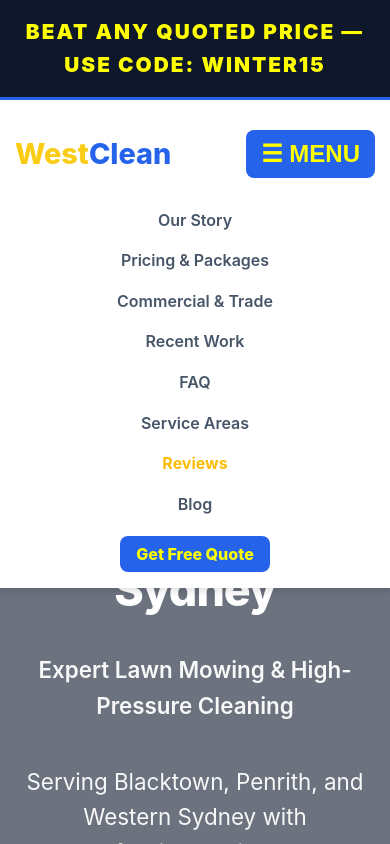
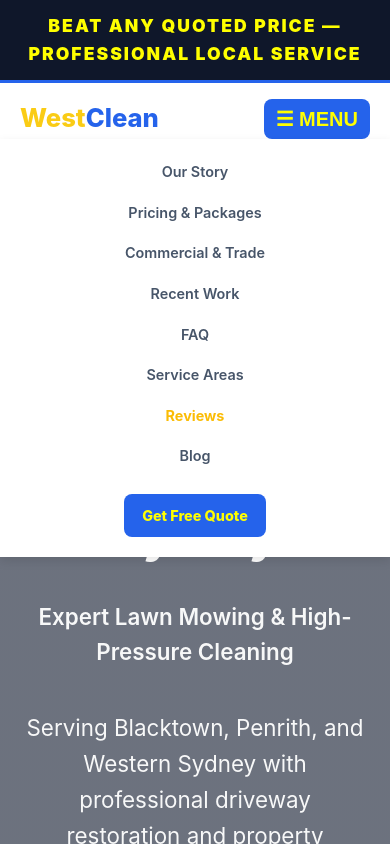
Before and after one commit to westcleandriveway/westclean-website, a plain HTML site: page index.html in a window 390 px wide. Both pictures are taken after a click on the button "☰ MENU". Shown: the top 844 px of the page. Drawn offline with nearby package versions, Linux system fonts and the light colour scheme.

```diff
--- a/index.html
+++ b/index.html
@@ -14,7 +14,7 @@
             --soft-blue: #eff6ff;
             --slate: #475569;
             --dark: #0f172a;
-            --maxw: 1100px;
+            --maxw: 1240px; /* Расширили максимальную ширину для свободного размещения пунктов меню */
             --border-color: #e2e8f0;
             --white: #ffffff;
             --shadow-sm: 0 1px 3px rgba(0,0,0,0.1);
@@ -39,9 +39,9 @@
             background: var(--dark);
             color: var(--bright-yellow);
             text-align: center;
-            padding: 15px 0;
+            padding: 12px 0;
             font-weight: 900;
-            font-size: 1.3rem;
+            font-size: 1.1rem;
             text-transform: uppercase;
             letter-spacing: 2px;
             border-bottom: 3px solid var(--primary-blue);
@@ -49,8 +49,8 @@
 
         /* NAVIGATION */
         nav {
-            background: rgba(255, 255, 255, 0.95);
-            padding: 20px 0;
+            background: rgba(255, 255, 255, 0.98);
+            padding: 15px 0;
             border-bottom: 1px solid var(--border-color);
             position: sticky;
             top: 0;
@@ -58,11 +58,13 @@
             backdrop-filter: blur(8px);
         }
         .nav-container { display: flex; justify-content: space-between; align-items: center; }
-        .logo { font-size: 1.8rem; font-weight: 800; text-decoration: none; }
+        .logo { font-size: 1.6rem; font-weight: 800; text-decoration: none; white-space: nowrap; }
         .logo .west { color: #facc15; }
         .logo .clean { color: var(--primary-blue); }
-        .nav-links { list-style: none; display: flex; gap: 30px; align-items: center; }
-        .nav-links a { text-decoration: none; color: var(--slate); font-weight: 600; }
+
+        .nav-links { list-style: none; display: flex; gap: 18px; align-items: center; }
+        .nav-links a { text-decoration: none; color: var(--slate); font-weight: 600; font-size: 0.9rem; white-space: nowrap; transition: color 0.2s; }
+        .nav-links a:hover { color: var(--primary-blue); }
 
         /* HERO SECTION */
         .hero {
@@ -112,7 +114,7 @@
             scroll-snap-type: x mandatory;
             padding: 20px;
             scroll-behavior: smooth;
-            -webkit-overflow-scrolling: touch; /* TYPO FIXED */
+            -webkit-overflow-scrolling: touch;
         }
 
         .gallery-grid::-webkit-scrollbar { display: none; }
@@ -215,32 +217,23 @@
 
         footer { background: var(--dark); color: #94a3b8; padding: 100px 0; text-align: center; }
 
-        @media (max-width: 768px) {
-            .nav-links { display: none; }
-            .location-grid, .about-flex { flex-direction: column; text-align: center; }
-            .btn-primary, .btn-secondary { width: 100%; margin-left: 0; margin-top: 15px; }
-            .about-image img, .map-container { height: 350px; }
-        }
-
         /* Styling the Hamburger Button */
         #menu-toggle {
             display: none;
             background: #2563eb;
             color: #ffff00;
             border: none;
-            padding: 10px 15px;
+            padding: 8px 12px;
             border-radius: 8px;
-            font-size: 24px;
+            font-size: 20px;
             font-weight: bold;
             cursor: pointer;
-            margin: 10px auto;
         }
 
-        /* Combined Mobile Navigation Fix */
-        @media (max-width: 768px) {
+        /* Mobile Navigation Rules */
+        @media (max-width: 960px) {
             #menu-toggle {
                 display: block !important;
-                margin: 0 !important;
             }
 
             .nav-container {
@@ -248,7 +241,6 @@
                 flex-direction: row !important;
                 justify-content: space-between !important;
                 align-items: center;
-                padding: 10px 15px;
                 position: relative;
             }
 
@@ -261,8 +253,9 @@
                 width: 100%;
                 background: white;
                 padding: 20px 0;
-                box-shadow: 0 4px 6px rgba(0,0,0,0.1);
+                box-shadow: 0 4px 10px rgba(0,0,0,0.1);
                 gap: 15px;
+                align-items: center;
             }
 
             .nav-cta {
@@ -272,12 +265,11 @@
                 text-align: center;
             }
         }
-
     </style>
 </head>
 <body>
 
-    <div class="top-bar">BEAT ANY QUOTED PRICE — USE CODE: WINTER15</div>
+    <div class="top-bar">BEAT ANY QUOTED PRICE — PROFESSIONAL LOCAL SERVICE</div>
 
     <nav>
         <div class="container nav-container">
@@ -292,7 +284,7 @@
                 <li><a href="#areas">Service Areas</a></li>
                 <li><a href="#reviews" style="font-weight: bold; color: #fbbc05;">Reviews</a></li>
                 <li><a href="blog/index.html">Blog</a></li>
-                <li class="nav-cta"><a href="#contact" style="background: #2563eb; color: #ffff00; padding: 8px 16px; border-radius: 8px; font-weight: 800;">Get Free Quote</a></li>
+                <li class="nav-cta"><a href="#contact" style="background: #2563eb; color: #ffff00; padding: 10px 18px; border-radius: 8px; font-weight: 800; display: inline-block;">Get Free Quote</a></li>
             </ul>
         </div>
     </nav>
@@ -340,7 +332,7 @@
         <div class="container">
             <div class="section-title" style="text-align: center;">
                 <h2 style="font-size: 2.5rem; color: var(--dark); font-weight: 800;">Our Services & Packages</h2>
-                <p>Professional results with transparent local pricing. Use code <strong>WINTER15</strong> to save!</p>
+                <p>Professional results with transparent local pricing.</p>
             </div>
             <div class="grid">
                 <div class="card">
@@ -425,7 +417,7 @@
             <script src="https://elfsightcdn.com/platform.js" async></script>
             <div class="elfsight-app-efad9f3d-10e0-492d-8031-ca0c927cc818" data-elfsight-app-lazy></div>
         </div>
-</section>
+    </section>
 
     <section id="areas" style="background: #ffffff; padding: 100px 0; border-top: 1px solid #e2e8f0;">
         <div class="container" style="display: flex; flex-wrap: wrap; align-items: center; gap: 50px;">
@@ -538,10 +530,9 @@
         }
       });
 
-      // CLEANED UP DUPLICATE LINK EVENT LOOPS HERE
       document.querySelectorAll('.nav-links a').forEach(link => {
         link.addEventListener('click', () => {
-          if (window.innerWidth <= 768) {
+          if (window.innerWidth <= 960) {
             navLinks.style.display = 'none';
           }
         });
```
